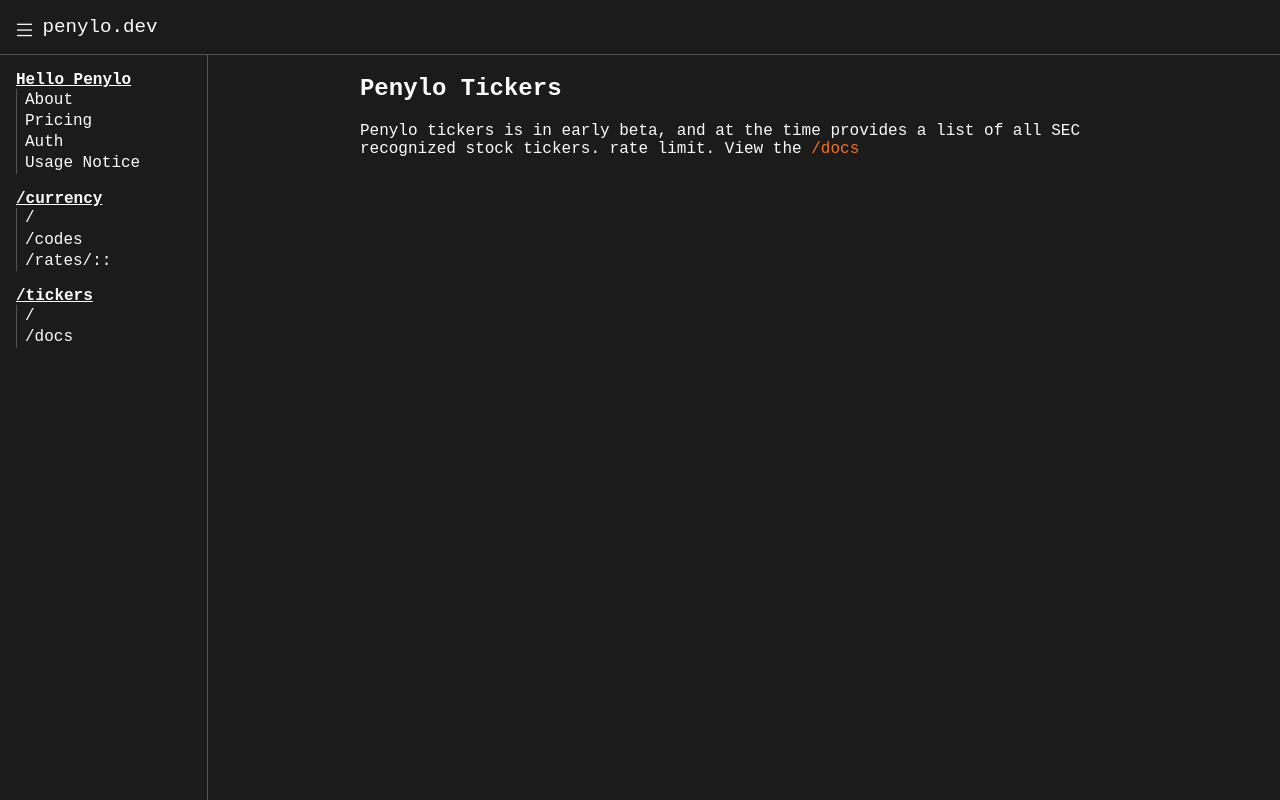
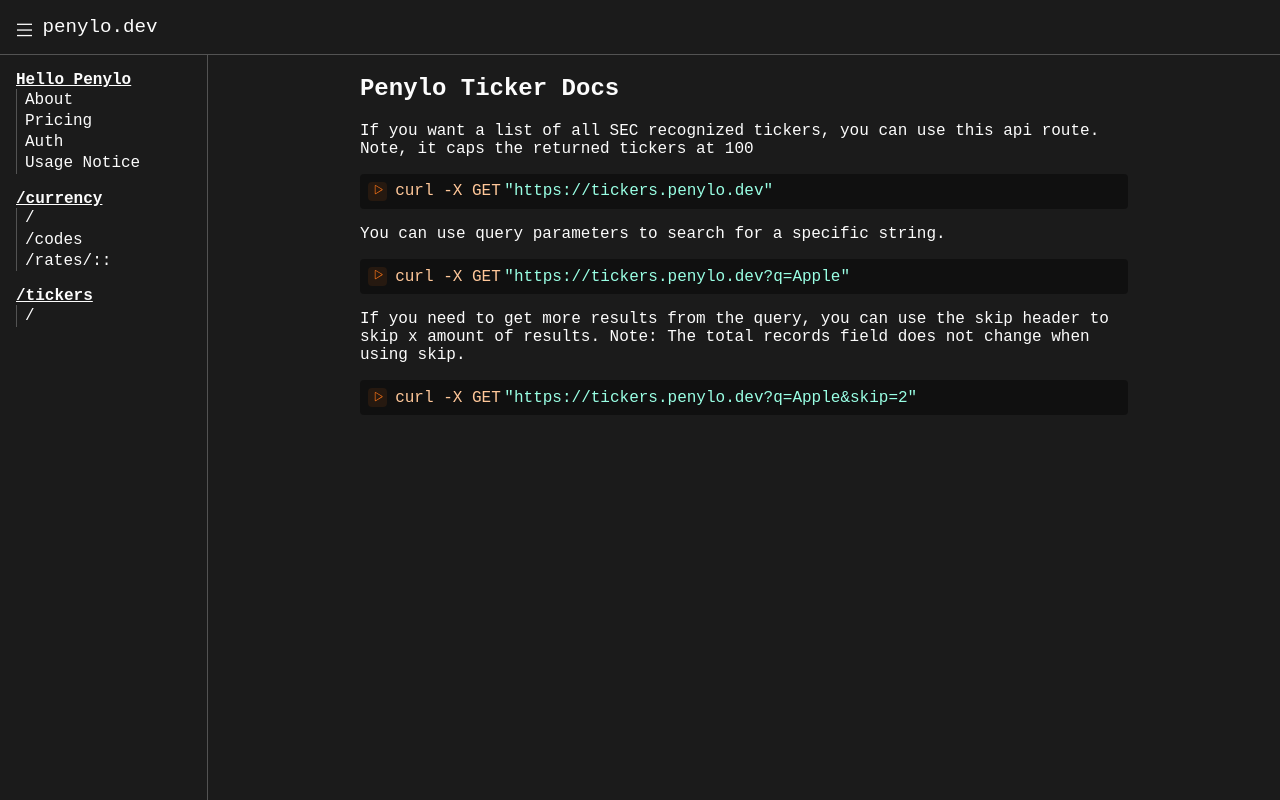
Before and after one commit to CoasterFan5/penylo.dev, a SvelteKit app: page /tickers in a window 1280 px wide. Built offline with nearby package versions, Linux system fonts and the light colour scheme.

Commit message:
make tickers follow standard format

```diff
--- a/src/routes/(docs)/Sidebar.svelte
+++ b/src/routes/(docs)/Sidebar.svelte
@@ -33,7 +33,6 @@
 	<div class="section">
 		<span class="sectionHead">/tickers</span>
 		<a class="pageLink" href="/tickers">/</a>
-		<a class="pageLink" href="/tickers/docs">/docs</a>
 	</div>
 </div>
 
--- a/src/routes/(docs)/tickers/+page.svelte
+++ b/src/routes/(docs)/tickers/+page.svelte
@@ -1,9 +1,22 @@
 <script>
-	import Link from '$lib/components/Link.svelte';
+	import TryQuery from '$lib/components/TryQuery.svelte';
 </script>
 
-<h2>Penylo Tickers</h2>
+<h2>Penylo Ticker Docs</h2>
+
 <p>
-	Penylo tickers is in early beta, and at the time provides a list of all SEC recognized stock
-	tickers. rate limit. View the <Link href="/tickers/docs">/docs</Link>
+	If you want a list of all SEC recognized tickers, you can use this api route. Note, it caps the
+	returned tickers at 100
 </p>
+
+<TryQuery responseType="GET" route="https://tickers.penylo.dev" />
+
+<p>You can use query parameters to search for a specific string.</p>
+<TryQuery responseType="GET" route="https://tickers.penylo.dev?q=Apple" />
+
+<p>
+	If you need to get more results from the query, you can use the skip header to skip x amount of
+	results. Note: The total records field does not change when using skip.
+</p>
+
+<TryQuery responseType="GET" route="https://tickers.penylo.dev?q=Apple&skip=2" />
```
Also changed, not shown: src/routes/(docs)/tickers/docs/+page.svelte (deleted, +0 -22 lines).
